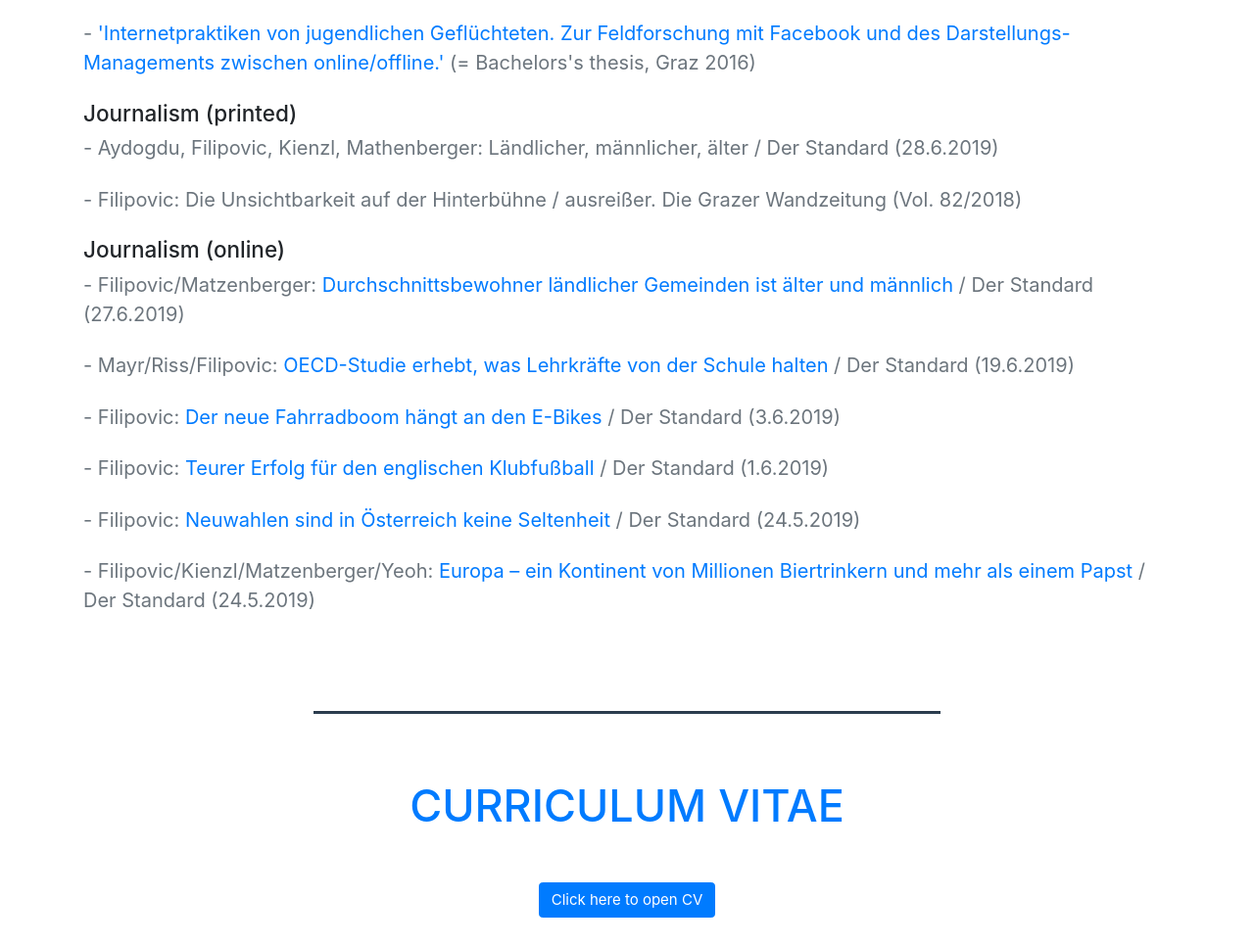
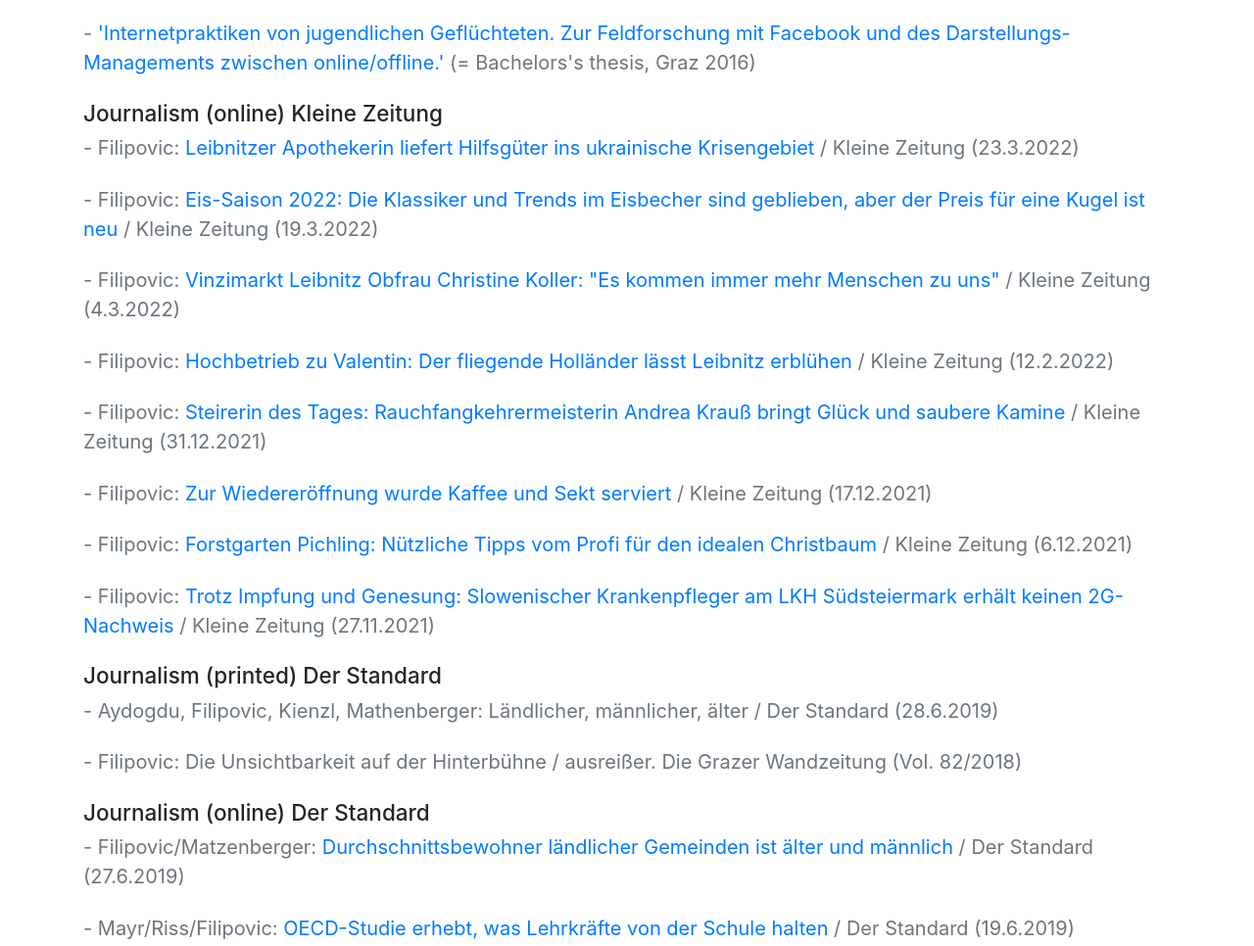
Before and after one commit to valentinofilipovic/valentinofilipovic.github.io, a website with bundled scripts: page index.html in a window 1280 px wide. Shown: the part 2690-3656 px from the top of the page at 98% size. Built offline with nearby package versions, Linux system fonts and the light colour scheme.

Commit message:
Add files via upload

```diff
--- a/index.html
+++ b/index.html
@@ -327,14 +327,63 @@
             Facebook und des Darstellungs-Managements zwischen online/offline.'</a> (= Bachelors's
           thesis, Graz 2016)</p>
         <br />
-        <h4>Journalism (printed)</h4>
+        <h4>Journalism (online) Kleine Zeitung</h4>
+        <p class="text-secondary mb-0">- Filipovic: <a
+          href="https://www.kleinezeitung.at/steiermark/suedsuedwest/6114585/Chaos-auf-den-Strassen_Leibnitzer-Apothekerin-liefert-Hilfsgueter"
+          target="_blank">Leibnitzer Apothekerin liefert Hilfsgüter ins ukrainische Krisengebiet
+        </a> / Kleine Zeitung
+          (23.3.2022)</p>
+        <br />
+        <p class="text-secondary mb-0">- Filipovic: <a
+          href="https://www.kleinezeitung.at/steiermark/suedsuedwest/6113161/EisSaison-2022_Die-Klassiker-und-Trends-im-Eisbecher-sind"
+          target="_blank">Eis-Saison 2022: Die Klassiker und Trends im Eisbecher sind geblieben, aber der Preis für eine Kugel ist neu
+        </a> / Kleine Zeitung
+          (19.3.2022)</p>
+        <br />
+        <p class="text-secondary mb-0">- Filipovic: <a
+          href="https://www.kleinezeitung.at/steiermark/suedsuedwest/6106494/Vinzimarkt-Leibnitz_Obfrau-Christine-Koller_Es-kommen-immer-mehr"
+          target="_blank">Vinzimarkt Leibnitz Obfrau Christine Koller: "Es kommen immer mehr Menschen zu uns"
+        </a> / Kleine Zeitung
+          (4.3.2022)</p>
+        <br />
+        <p class="text-secondary mb-0">- Filipovic: <a
+          href="https://www.kleinezeitung.at/steiermark/suedsuedwest/6098048/Hochbetrieb-zu-Valentin_Der-fliegende-Hollaender-laesst-Leibnitz"
+          target="_blank">Hochbetrieb zu Valentin: Der fliegende Holländer lässt Leibnitz erblühen
+        </a> / Kleine Zeitung
+          (12.2.2022)</p>
+        <br />
+        <p class="text-secondary mb-0">- Filipovic: <a
+          href="https://www.kleinezeitung.at/steiermark/suedsuedwest/6079700/Zu-Silvester-auf-Hausbesuch_Rauchfangkehrermeisterin-Andrea-Krauss"
+          target="_blank">Steirerin des Tages: Rauchfangkehrermeisterin Andrea Krauß bringt Glück und saubere Kamine
+        </a> / Kleine Zeitung
+          (31.12.2021)</p>
+        <br />
+        <p class="text-secondary mb-0">- Filipovic: <a
+          href="https://www.kleinezeitung.at/steiermark/suedsuedwest/6075518/Deutschlandsberg-Leibnitz_Zur-Wiedereroeffnung-wurde-Kaffee-und"
+          target="_blank">Zur Wiedereröffnung wurde Kaffee und Sekt serviert
+        </a> / Kleine Zeitung
+          (17.12.2021)</p>
+        <br />
+        <p class="text-secondary mb-0">- Filipovic: <a
+          href="https://www.kleinezeitung.at/steiermark/suedsuedwest/6069384/Forstgarten-Pichling_Nuetzliche-Tipps-vom-Profi-fuer-den-idealen"
+          target="_blank">Forstgarten Pichling: Nützliche Tipps vom Profi für den idealen Christbaum
+        </a> / Kleine Zeitung
+          (6.12.2021)</p>
+        <br />
+        <p class="text-secondary mb-0">- Filipovic: <a
+          href="https://www.kleinezeitung.at/steiermark/suedsuedwest/6066136/Trotz-Impfung-und-Genesung_Slowenischer-Krankenpfleger-am-LKH"
+          target="_blank">Trotz Impfung und Genesung: Slowenischer Krankenpfleger am LKH Südsteiermark erhält keinen 2G-Nachweis
+        </a> / Kleine Zeitung
+          (27.11.2021)</p>
+        <br />
+        <h4>Journalism (printed) Der Standard</h4>
         <p class="text-secondary mb-0">- Aydogdu, Filipovic, Kienzl, Mathenberger: Ländlicher,
           männlicher, älter / Der Standard (28.6.2019) </p>
         <br />
         <p class="text-secondary mb-0">- Filipovic: Die Unsichtbarkeit auf der Hinterbühne /
           ausreißer. Die Grazer Wandzeitung (Vol. 82/2018) </p>
         <br />
-        <h4>Journalism (online)</h4>
+        <h4>Journalism (online) Der Standard</h4>
         <p class="text-secondary mb-0">- Filipovic/Matzenberger: <a
             href="https://www.derstandard.at/story/2000105551703/die-bewohner-laendlicher-gemeinden-sind-aelter-und-maennlicher"
             target="_blank">Durchschnittsbewohner ländlicher Gemeinden ist älter und männlich</a> /
@@ -406,6 +455,13 @@
               -->
                 <h2 class="w3-text-grey w3-padding-16"><i
                     class="w3-margin-right w3-xxlarge w3-text-teal"></i>Work Experience</h2>
+                <div class="w3-container">
+                  <h5 class="w3-opacity"><b>Editorial Journalist / Kleine Zeitung</b></h5>
+                  <h6 class="w3-text-teal"><i class="fa fa-calendar fa-fw w3-margin-right"></i>Nov
+                    2021 - Mar 2022</h6>
+                  <p>Editorial Journalist for the Austrian newspaper Kleine Zeitung and kleinezeitung.at in Leibnitz (region Styria)</p>
+                  <hr />
+                </div>
                 <div class="w3-container">
                   <h5 class="w3-opacity"><b>Bicycle Messenger / Lieferando.at</b></h5>
                   <h6 class="w3-text-teal"><i class="fa fa-calendar fa-fw w3-margin-right"></i>Sep
```
